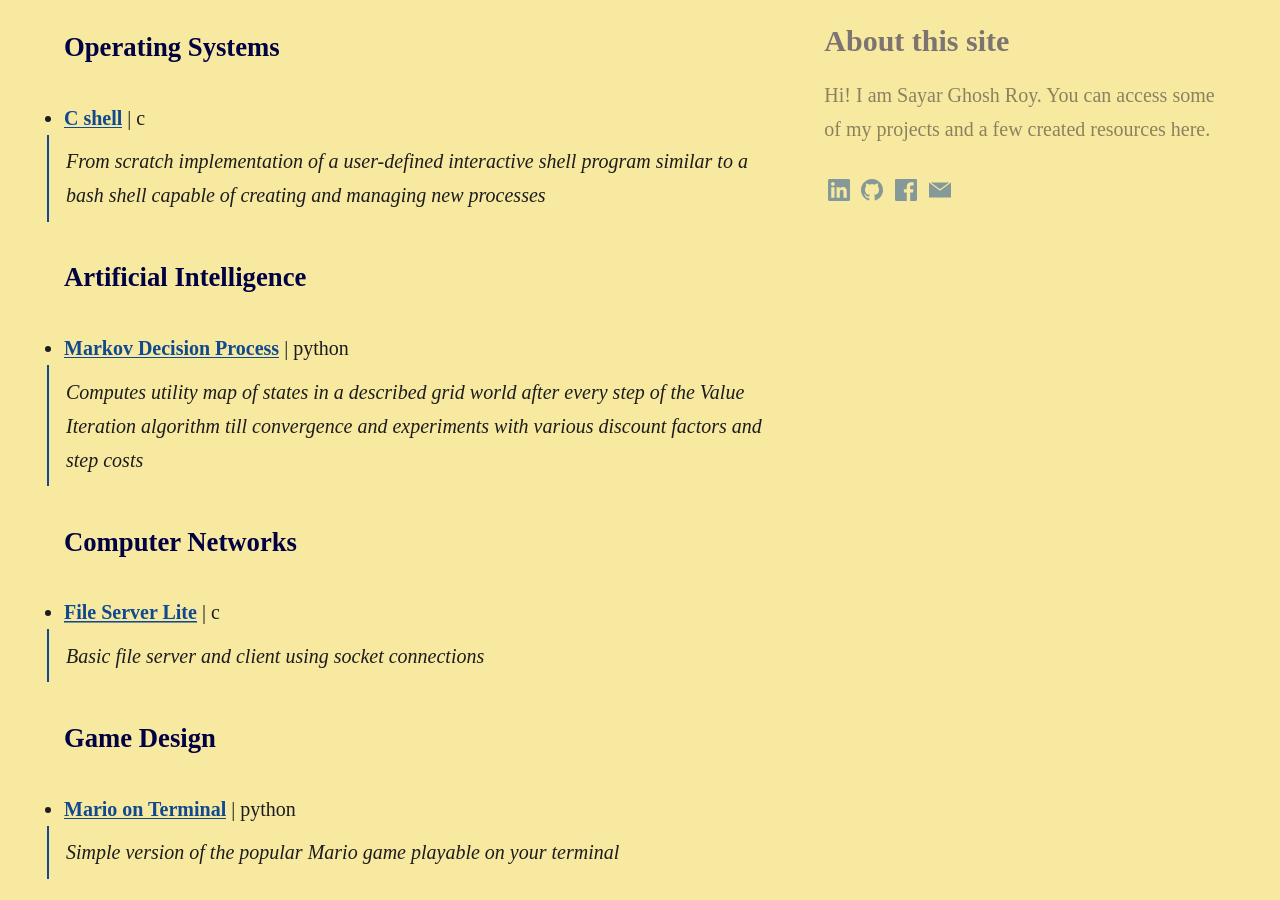
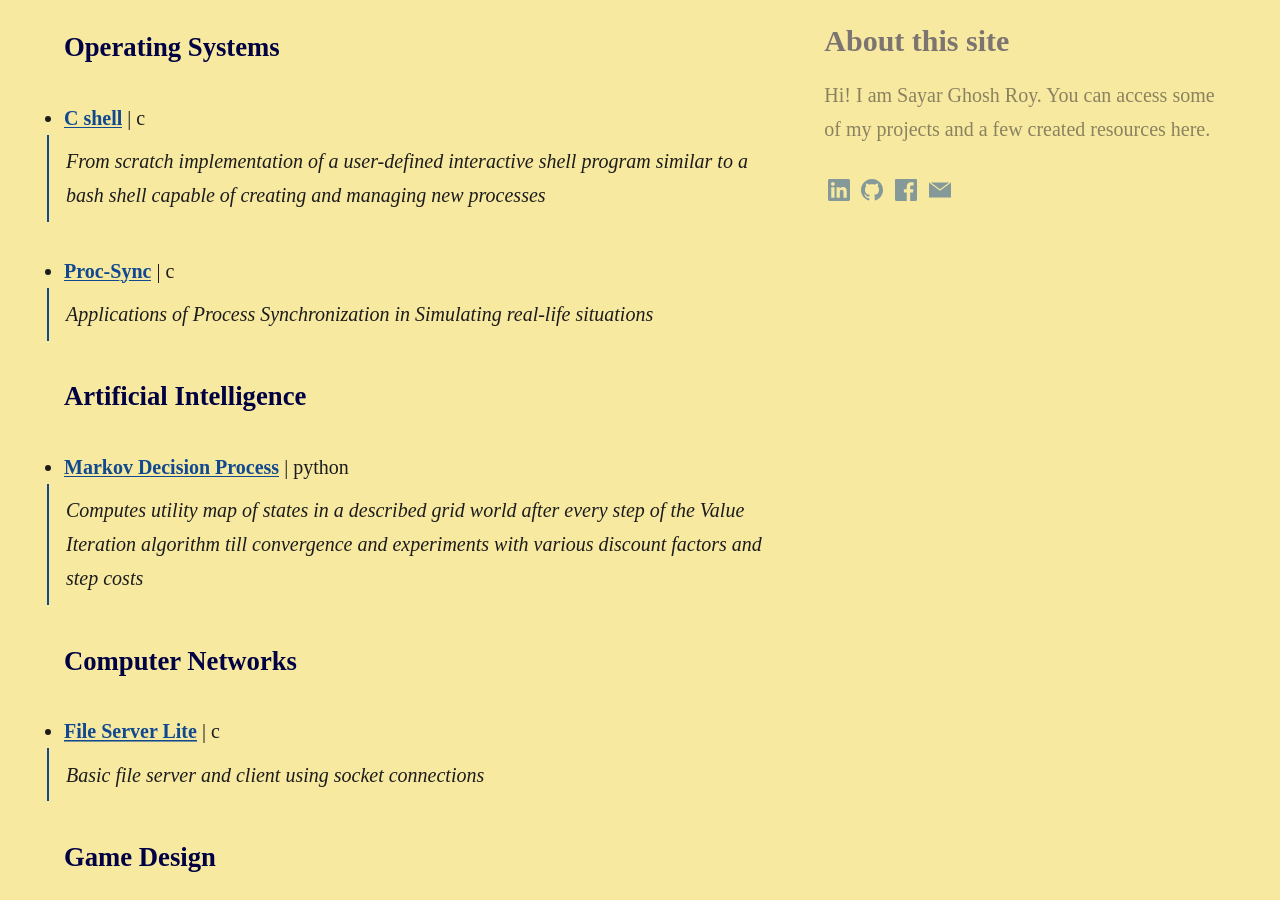
Before and after one commit to sayarghoshroy/sayarghoshroy.github.io, a Jekyll site: the page built from work.md, in a window 1280 px wide and 900 px high, scrolled down 4432 px. Built offline with Jekyll 4.4.1, drawn with Linux system fonts in a browser that asks for light colours; some web fonts are replaced.

Commit message:
Updated Operating Systems Projects

```diff
--- a/work.md
+++ b/work.md
@@ -94,6 +94,9 @@ aside: true
 - [<b>C shell</b>](https://github.com/sayarghoshroy/C-Shell) \| c
 > <p style="align: justify">From scratch implementation of a user-defined interactive shell program similar to a bash shell capable of creating and managing new processes</p>
 
+- [<b>Proc-Sync</b>](https://github.com/sayarghoshroy/Proc-Sync) \| c
+> <p style="align: justify">Applications of Process Synchronization in Simulating real-life situations</p>
+
 
 #### Artificial Intelligence <br><br>
 
```
